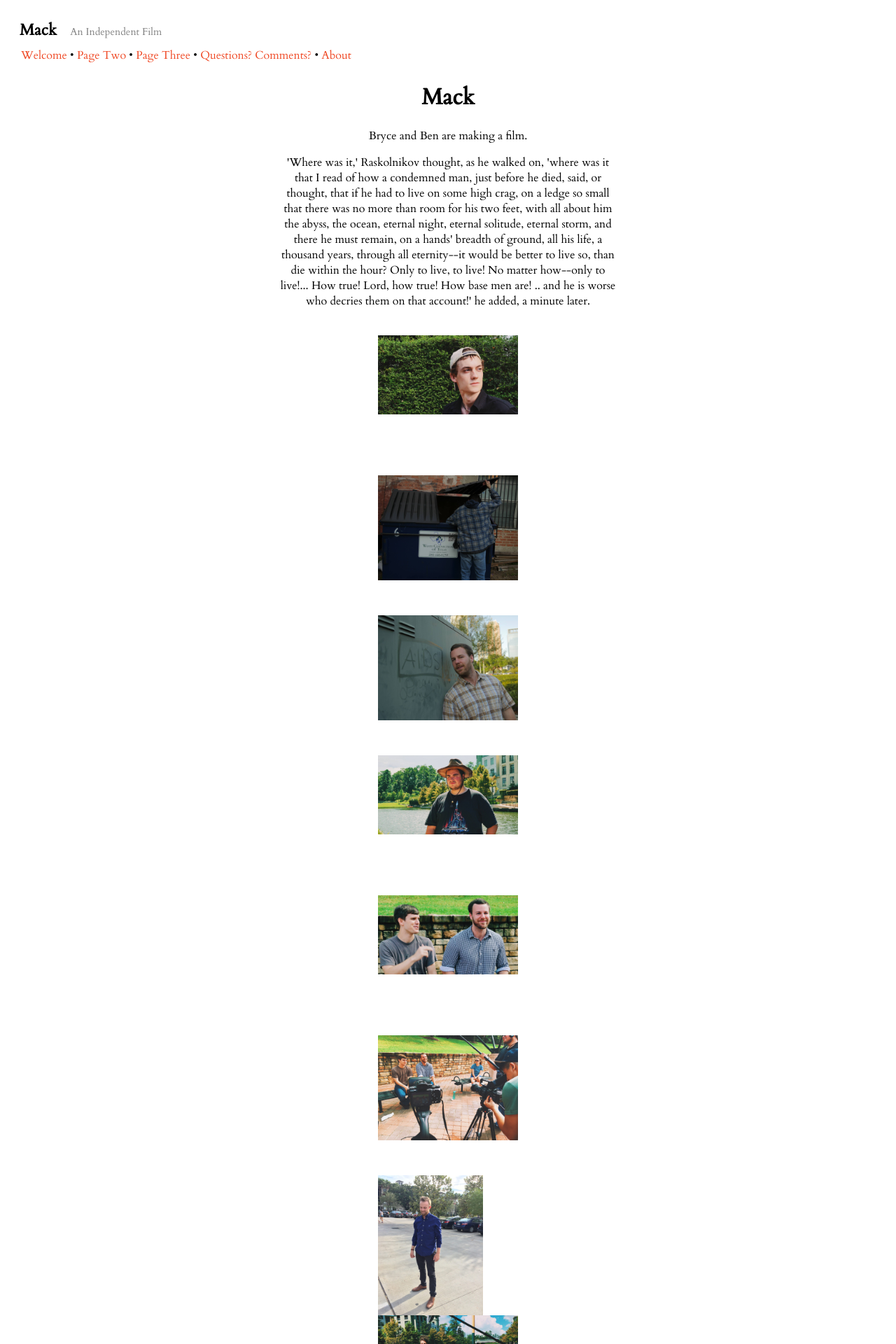
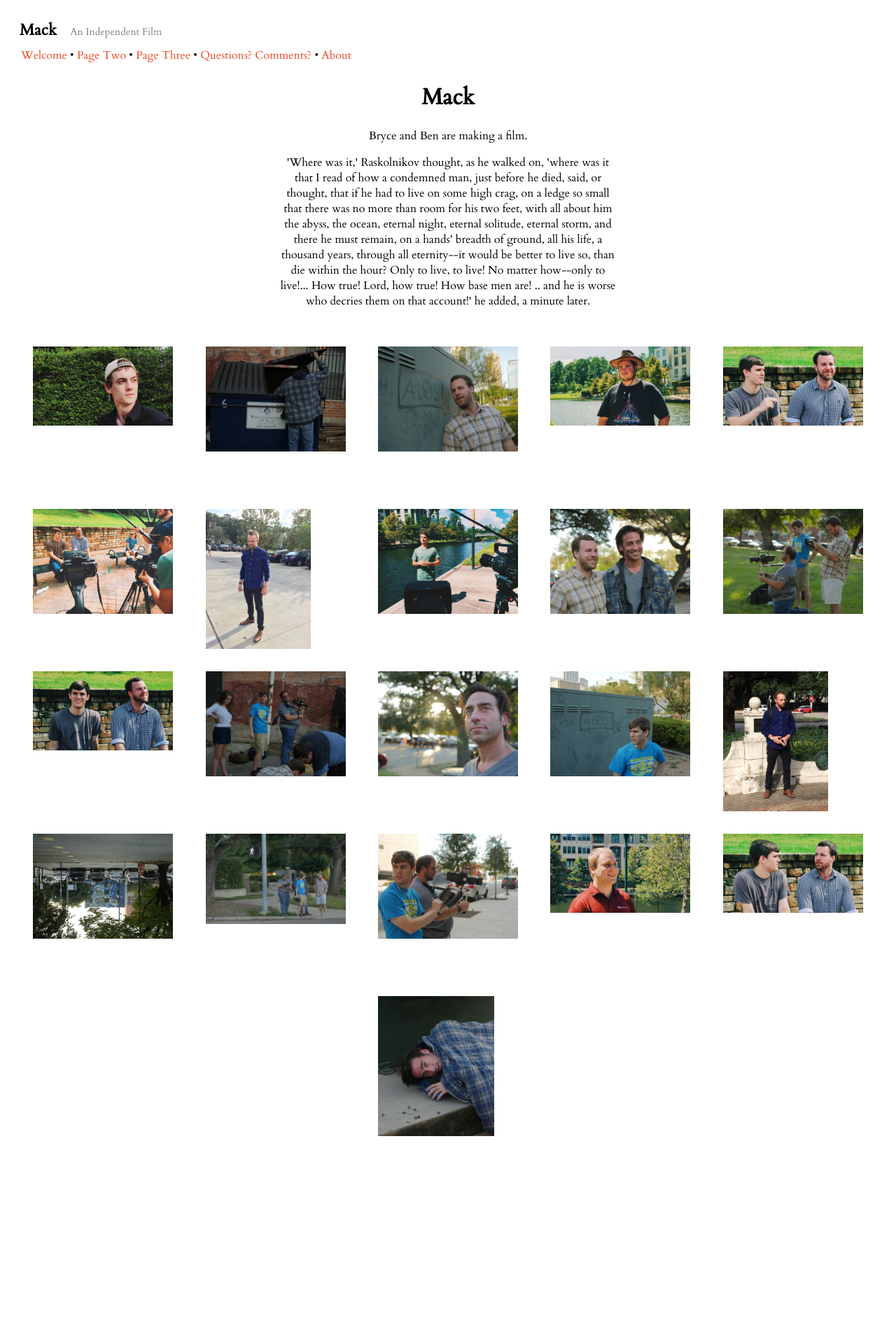
Before and after one commit to mackfilm/mackfilm, a Jekyll site: the page built from index.html, in a window 1280 px wide. Shown: the top 1920 px of the page at 70% size. Built offline with Jekyll 4.4.1, drawn with Linux system fonts in a browser that asks for light colours; after the commit the page ends 1663 px from its top, so only the background shows below that.

Commit message:
fixing photo gallery wip

```diff
--- a/css/style.scss
+++ b/css/style.scss
@@ -70,10 +70,10 @@ a:hover {
 
 .photo-gallery {
   flex-wrap: wrap;
-  padding: 0 1rem;
 }
 
 .photo-square {
+  margin: 1rem;
   height: 200px;
   width: 200px;
   background-repeat: no-repeat;
--- a/index.html
+++ b/index.html
@@ -77,6 +77,7 @@ images:
       <div>
         <a href="{{ image.image_path }}" class="fluid-gallery" title="{{ image.title }}">
           <div style="background-image: url('{{ image.image_path }}')" class='photo-square'>
+          </div>
         </a>
       </div>
     {% endfor %}
```
